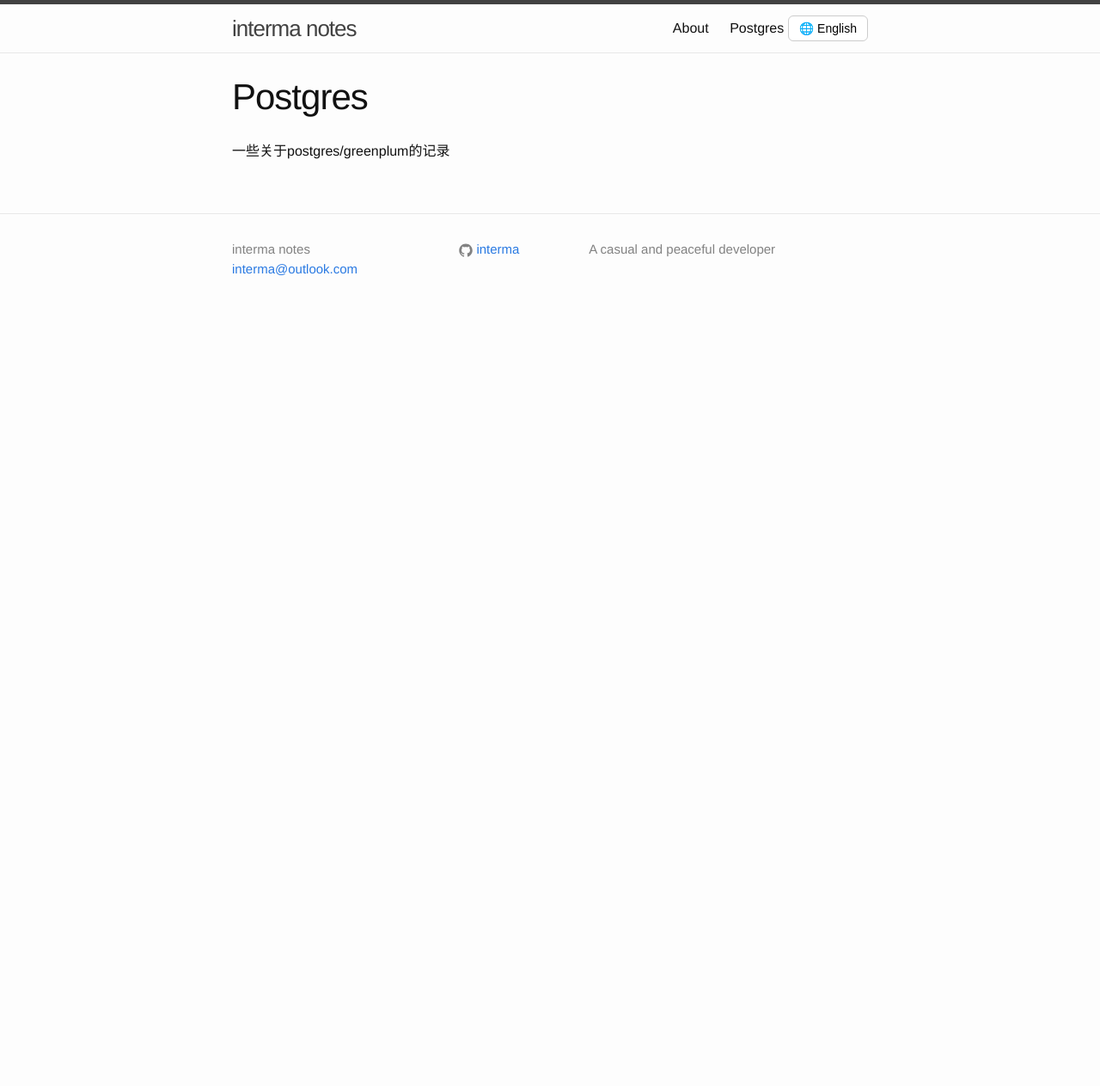
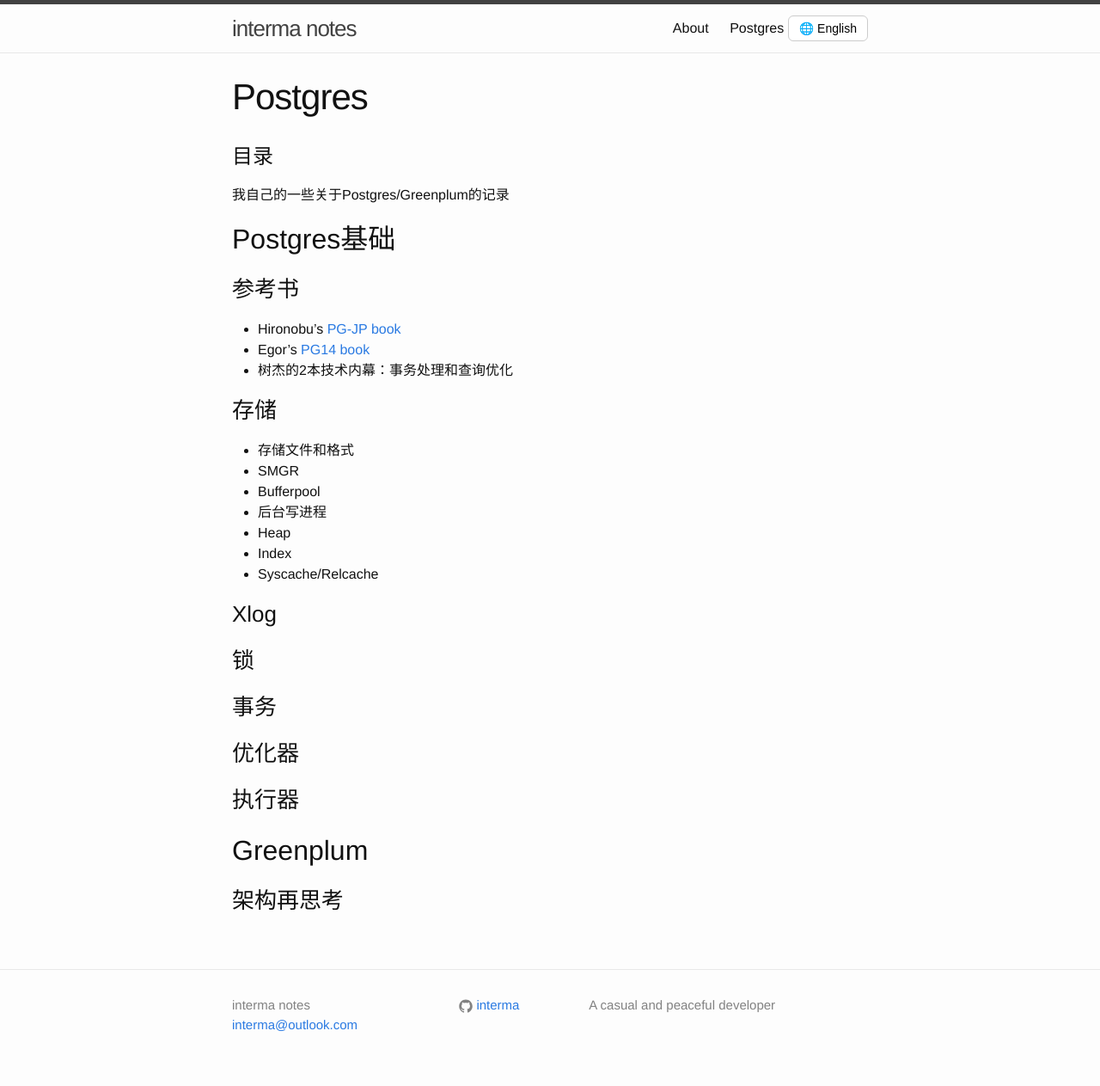
Before and after one commit to interma/interma.github.io, a Jekyll site: the page built from postgres.markdown, in a window 1280 px wide. Shown: the whole page at 86% size. Built offline with Jekyll 4.4.1, drawn with Linux system fonts in a browser that asks for light colours; before the commit the page ends 900 px from its top, so only the background shows below that.

Commit message:
added postgres toc

```diff
--- a/postgres.markdown
+++ b/postgres.markdown
@@ -4,4 +4,29 @@
 permalink: /postgres/
 ---
 
-一些关于postgres/greenplum的记录
+# 目录
+我自己的一些关于Postgres/Greenplum的记录
+
+## Postgres基础
+### 参考书
+* Hironobu's [PG-JP book](https://www.interdb.jp/pg/)
+* Egor's [PG14 book](https://postgrespro.com/community/books/internals)
+* 树杰的2本技术内幕：事务处理和查询优化
+
+### 存储
+* 存储文件和格式
+* SMGR
+* Bufferpool
+* 后台写进程
+* Heap
+* Index
+* Syscache/Relcache
+
+### Xlog
+### 锁
+### 事务
+### 优化器
+### 执行器
+
+## Greenplum
+### 架构再思考
```
